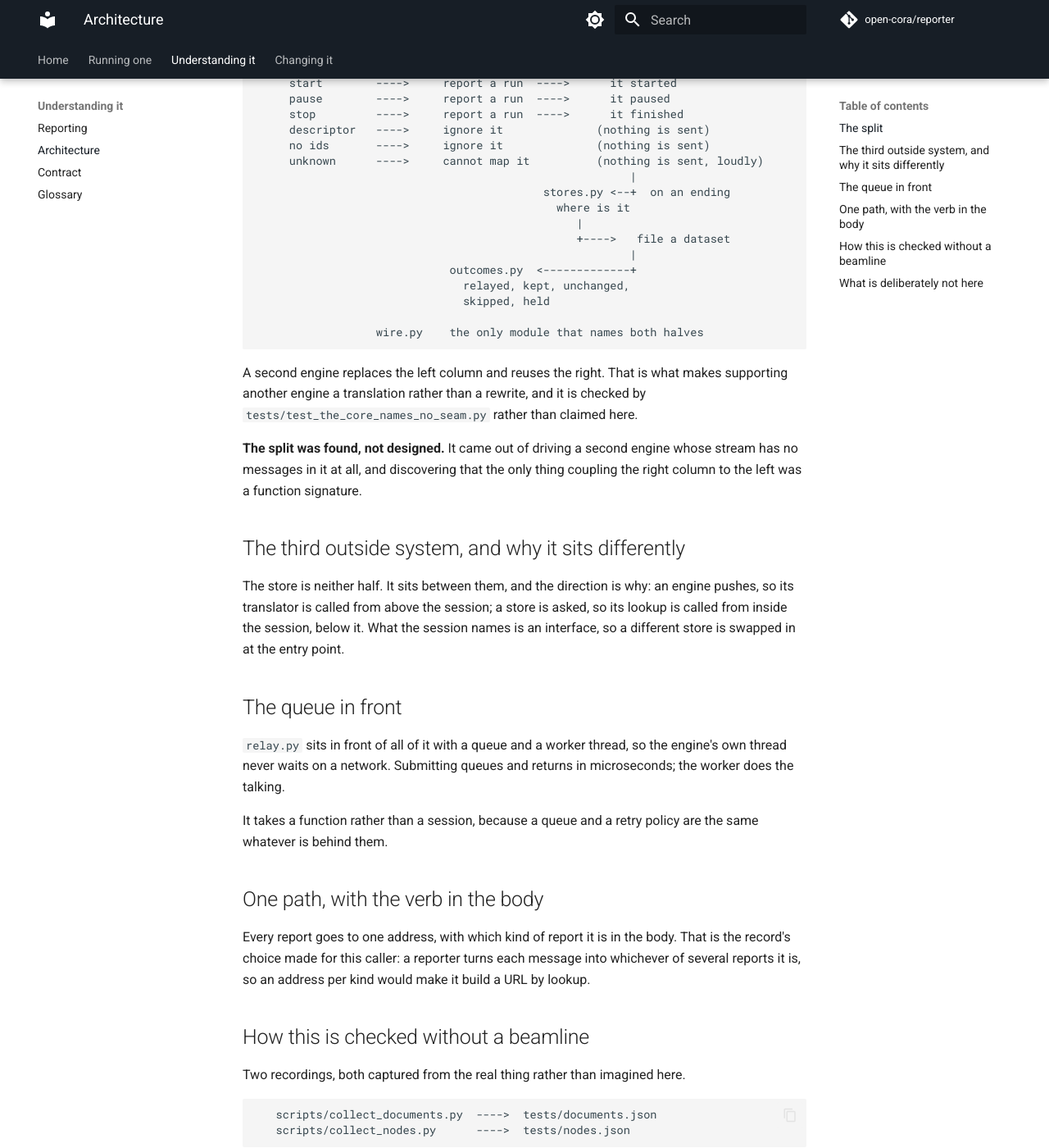
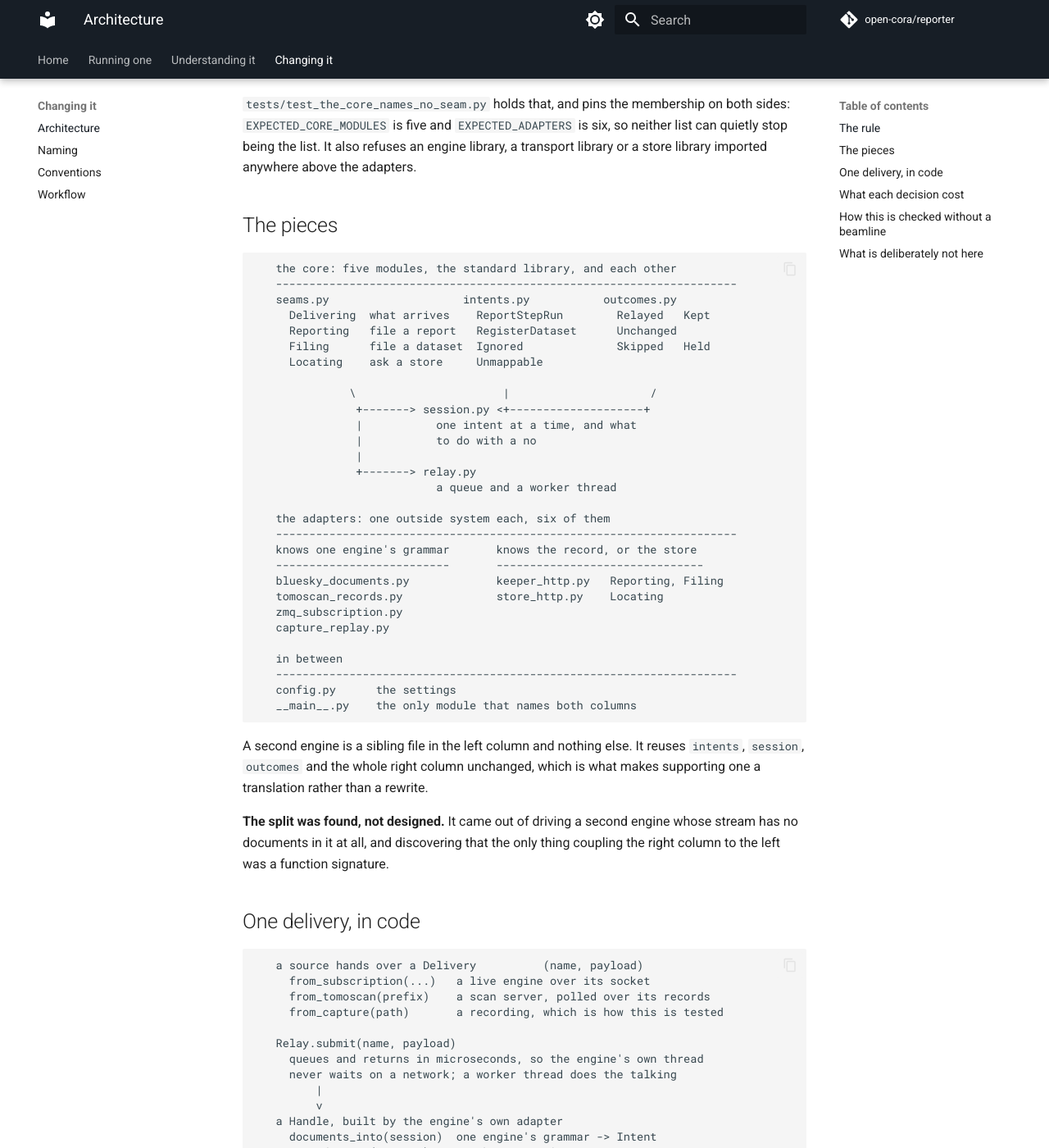
Before and after one commit to open-cora/reporter, an MkDocs documentation site: the page built from docs/architecture.md, in a window 1280 px wide and 1400 px high, scrolled down 457 px. Shown: the whole window at 82% size. Built offline with MkDocs 1.6.1 and Material for MkDocs 9.7.7, drawn with Linux system fonts in a browser that asks for light colours; some web fonts are replaced; comment, search, counter and statistics services are not loaded; some of the changed text lies outside the part shown.

Commit message:
docs: the architecture pages drew a codebase that had moved on
Each app site is two documents: a public face a reader arrives at, and
the rules a contributor needs. Architecture sat on the public side,
next to Contract and Glossary, while naming Protocols, module paths and
test files. It is the first page of "Changing it" now, which is where
the keeper has always kept the same material.

The per-app half of that split cannot move up to the tree's own site.
Each app ships as a mirror, so a contributor who clones one would find
no rules in the repository they are contributing to, and a page here
linking to one there would break the mirror's strict build. That is
the same reason the conventions pages already exist four times with a
test proving the copies identical.

Rewritten to one shape: the rule and the test that holds it, the
pieces, one unit in code, what each decision cost, and what is
deliberately not an object. Four of those five were already present in
all three, in three different orders.

Drawing them against the code is what turned up the drift, and there
was more of it than expected.

The reporter's diagram named five modules that do not exist. sources,
translate, client and stores had been folded into seams and adapters,
and wire, which the page called the only module naming both halves,
was gone. Translation had moved out of the core and into each engine
adapter, so an engine's grammar no longer crosses inward at all, and
the page described the arrangement that preceded that. The dataset leg
switching off by a missing capability rather than a configuration flag
was also new, and also unrecorded.

The conductor's omitted confinement, which its own core test counts,
the second engine adapter, and the filing seam.

Nothing reaches any of this. The docstring reference test reads source
and tests, so a page may name a module that was deleted and pass every
lane.

Co-Authored-By: Claude Opus 5 (1M context) <noreply@anthropic.com>

````diff
--- a/docs/architecture.md
+++ b/docs/architecture.md
@@ -1,72 +1,138 @@
 # Architecture
 
-How this package is put together, and the one split everything else follows
-from.
+*How this package is put together, the one split everything else follows from,
+and how any of it is checked without a beamline.*
 
-## The split
+[Reporting](reporting.md) says what a reporter does, in no code at all. This
+page is the same thing with the names on it, for somebody about to change one.
 
-The package is in two halves that do not import each other, joined in one named
-place.
+## The rule
+
+**The core knows no adapter, and an adapter knows one outside system.**
+
+Five modules import the standard library and each other: `seams`, `intents`,
+`outcomes`, `session` and `relay`. Everything that knows an engine's grammar, a
+store's API or the record's HTTP lives under `reporter/adapters/`, and one
+module names both sides.
+
+`tests/test_the_core_names_no_seam.py` holds that, and pins the membership on
+both sides: `EXPECTED_CORE_MODULES` is five and `EXPECTED_ADAPTERS` is six, so
+neither list can quietly stop being the list. It also refuses an engine
+library, a transport library or a store library imported anywhere above the
+adapters.
+
+## The pieces
 
 ```
-   knows one engine           the vocabulary        knows the record
-   ------------------         --------------        ----------------
-   sources.py                                       client.py
-     a live stream                                    file a report
-     or a recording                                   file a dataset
-        |
-        v
-   translate.py  -------->  intents.py  <--------  session.py
-     start        ---->     report a run  ---->      it started
-     pause        ---->     report a run  ---->      it paused
-     stop         ---->     report a run  ---->      it finished
-     descriptor   ---->     ignore it              (nothing is sent)
-     no ids       ---->     ignore it              (nothing is sent)
-     unknown      ---->     cannot map it          (nothing is sent, loudly)
-                                                        |
-                                           stores.py <--+  on an ending
-                                             where is it
-                                                |
-                                                +---->   file a dataset
-                                                        |
-                             outcomes.py  <-------------+
-                               relayed, kept, unchanged,
-                               skipped, held
+   the core: five modules, the standard library, and each other
+   ---------------------------------------------------------------------
+   seams.py                    intents.py           outcomes.py
+     Delivering  what arrives    ReportStepRun        Relayed   Kept
+     Reporting   file a report   RegisterDataset      Unchanged
+     Filing      file a dataset  Ignored              Skipped   Held
+     Locating    ask a store     Unmappable
 
-                  wire.py    the only module that names both halves
+              \                      |                     /
+               +-------> session.py <+--------------------+
+               |           one intent at a time, and what
+               |           to do with a no
+               |
+               +-------> relay.py
+                           a queue and a worker thread
+
+   the adapters: one outside system each, six of them
+   ---------------------------------------------------------------------
+   knows one engine's grammar       knows the record, or the store
+   --------------------------       -------------------------------
+   bluesky_documents.py             keeper_http.py   Reporting, Filing
+   tomoscan_records.py              store_http.py    Locating
+   zmq_subscription.py
+   capture_replay.py
+
+   in between
+   ---------------------------------------------------------------------
+   config.py      the settings
+   __main__.py    the only module that names both columns
 ```
 
-A second engine replaces the left column and reuses the right. That is what
-makes supporting another engine a translation rather than a rewrite, and it is
-checked by `tests/test_the_core_names_no_seam.py` rather than claimed here.
+A second engine is a sibling file in the left column and nothing else. It
+reuses `intents`, `session`, `outcomes` and the whole right column unchanged,
+which is what makes supporting one a translation rather than a rewrite.
 
 **The split was found, not designed.** It came out of driving a second engine
-whose stream has no messages in it at all, and discovering that the only thing
+whose stream has no documents in it at all, and discovering that the only thing
 coupling the right column to the left was a function signature.
 
-## The third outside system, and why it sits differently
+## One delivery, in code
 
-The store is neither half. It sits between them, and the direction is why: an
-engine pushes, so its translator is called from above the session; a store is
-asked, so its lookup is called from inside the session, below it. What the
-session names is an interface, so a different store is swapped in at the entry
-point.
+```
+   a source hands over a Delivery          (name, payload)
+     from_subscription(...)   a live engine over its socket
+     from_tomoscan(prefix)    a scan server, polled over its records
+     from_capture(path)       a recording, which is how this is tested
 
-## The queue in front
+   Relay.submit(name, payload)
+     queues and returns in microseconds, so the engine's own thread
+     never waits on a network; a worker thread does the talking
+         |
+         v
+   a Handle, built by the engine's own adapter
+     documents_into(session)  one engine's grammar -> Intent
+     records_into(session)    another engine's    -> Intent
+         |
+         |   ReportStepRun    -> Session reports it
+         |   RegisterDataset  -> Session asks Locating, then files
+         |   Ignored          -> nothing is sent
+         |   Unmappable       -> nothing is sent, loudly
+         v
+   Session acts on one intent
+     Reporting.record(intent)                        into Execution
+     Locating.locate(ref) then Filing.record(intent) into Custody
+         |
+         v
+   an Outcome:  Relayed | Kept | Unchanged | Skipped | Held
+```
 
-`relay.py` sits in front of all of it with a queue and a worker thread, so the
-engine's own thread never waits on a network. Submitting queues and returns in
-microseconds; the worker does the talking.
+**Translation lives in the adapter, not in the core.** A start, a descriptor,
+an event and a stop are one engine's grammar, and the two-hop lookup between
+them is that grammar's problem. What crosses into the core is an `Intent`,
+which no engine's vocabulary reaches.
 
-It takes a function rather than a session, because a queue and a retry policy
-are the same whatever is behind them.
+**An adapter can be pure, and one is.** `bluesky_documents` has no network, no
+clock and no configuration: documents in, intents out. It is filed as an
+adapter because of what it knows rather than what it touches, and that is the
+rule for the directory. It is also what lets every result obtained by driving a
+real engine be re-asserted against the captured file with no engine and no
+keeper running.
 
-## One path, with the verb in the body
+## What each decision cost
 
-Every report goes to one address, with which kind of report it is in the body.
-That is the record's choice made for this caller: a reporter turns each message
-into whichever of several reports it is, so an address per kind would make it
-build a URL by lookup.
+**The store is neither half, and sits between them.** The direction is why: an
+engine pushes, so its translator is called from above the session, and a store
+is asked, so its lookup is called from inside the session, below it. What the
+session names is a capability, so a different store is swapped in at the
+entrypoint.
+
+**The dataset leg switches off by an absence, not a flag.** A deployment with
+no store has no `Filing` and no `Locating`, and `Session` reads the two
+absences as this reporter not doing that. It used to read a configuration table
+instead, and ask it again at each of the three places the answer mattered.
+There is nothing left to disagree with itself: a session that cannot file was
+not given the capability, and the pair is built together or not at all.
+
+**Three kinds of failure and no status codes.** An adapter raises
+`UnavailableError`, `RefusedError` or `DisagreedError`, and nothing else. Those
+are the only distinctions anything above needs, and a status code reaching the
+core would be the record's wire format leaking into a module that must not know
+there is a wire.
+
+**The queue takes a callable, not a session.** `Relay` is handed a `Handle`,
+because a queue and a retry policy are the same whatever is behind them.
+
+**One path, with the verb in the body.** Every report goes to one address, with
+which kind of report it is in the body. That is the record's choice made for
+this caller: a reporter turns each delivery into whichever kind it is, so an
+address per kind would make it build a URL by lookup.
 
 ## How this is checked without a beamline
 
@@ -96,10 +162,15 @@ turns a test red with a message naming it, and that message is the finding.
 
 **No engine library.** The wire is a prefix, a message name and a packed
 payload separated by single spaces, which is the whole protocol. Reading it
-through the engine's own package would drag the engine in as a dependency of the
-thing whose claim is that it is not the engine.
+through the engine's own package would drag the engine in as a dependency of
+the thing whose claim is that it is not the engine.
 
 **No interpretation.** Nothing opens a payload to see what it means.
 
-**No durability.** Messages live in the queue and nowhere else. What that costs
-is stated in the README's list of what is missing rather than hidden.
+**No durability.** Deliveries live in the queue and nowhere else. What that
+costs is stated in the README's list of what is missing rather than hidden.
+
+**No memory of a run.** `Session` used to hold a map from an engine's own
+reference to the record the keeper held for it. The two ids now arrive in the
+engine's own metadata on the opening message, so there is nothing to remember
+and nothing to look up.
--- a/mkdocs.yml
+++ b/mkdocs.yml
@@ -61,10 +61,10 @@ nav:
   - Running one: running.md
   - Understanding it:
       - Reporting: reporting.md
-      - Architecture: architecture.md
       - Contract: client-contract.md
       - Glossary: glossary.md
   - Changing it:
+      - Architecture: architecture.md
       - Naming: naming.md
       - Conventions: conventions.md
       - Workflow: workflow.md
````
Also changed, not shown: other parts of docs/architecture.md (+3 -3 lines).
